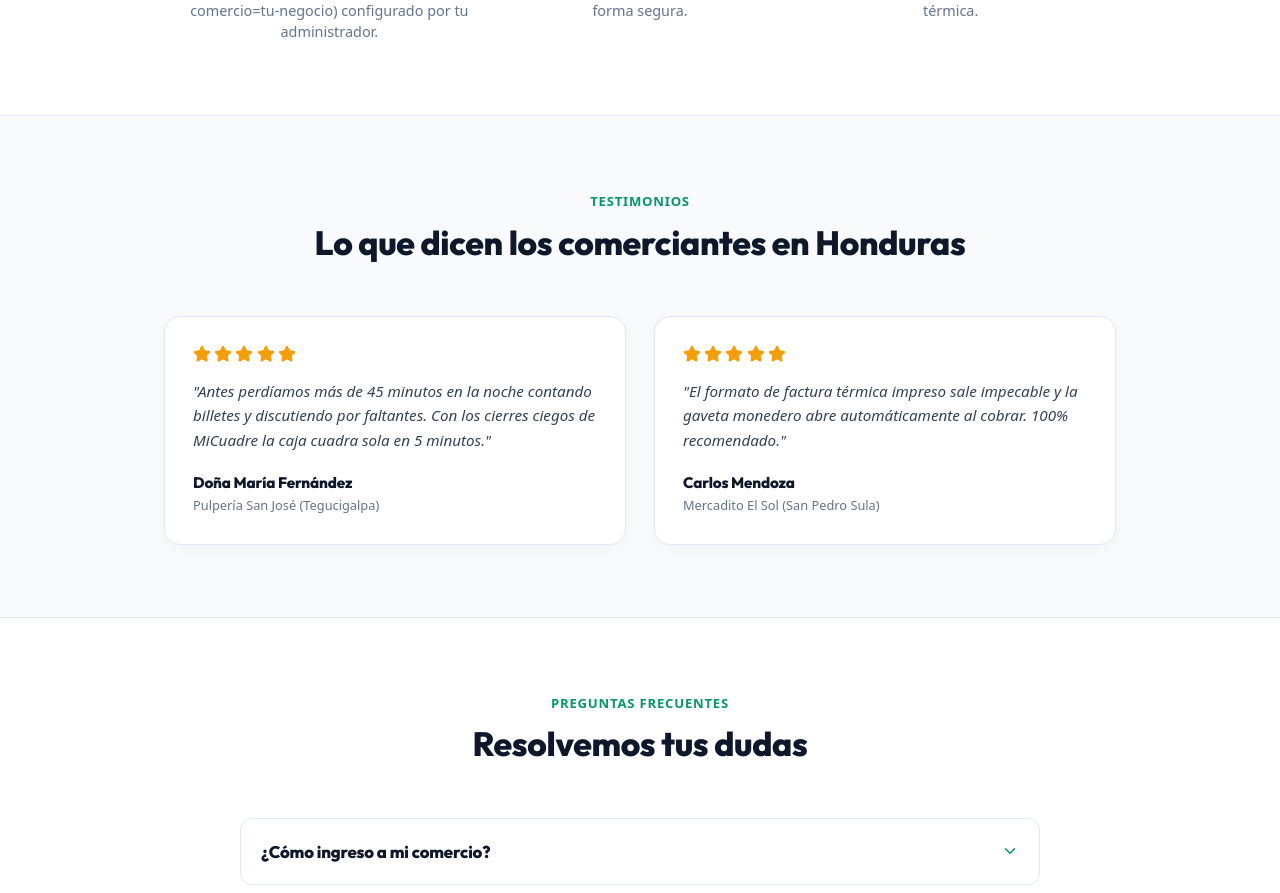
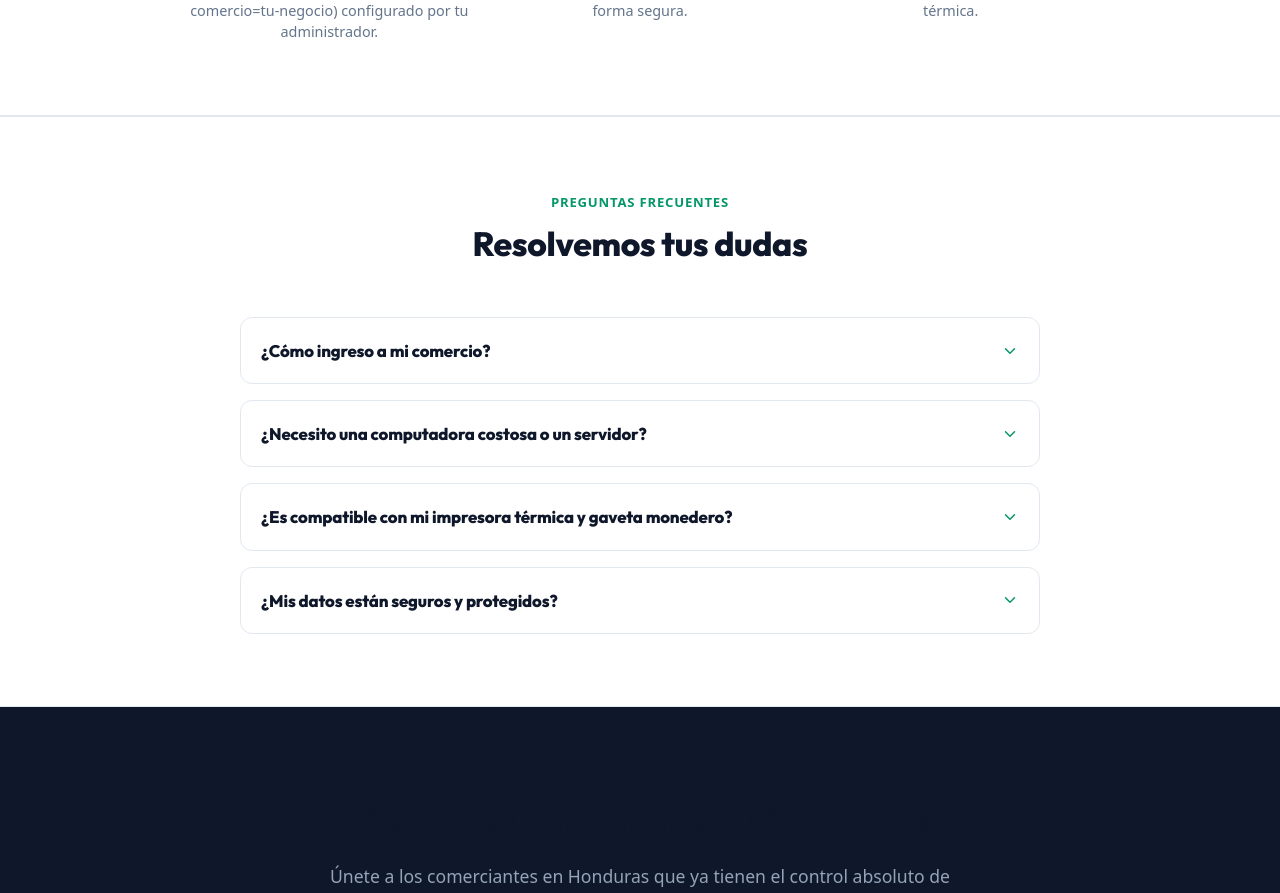
Before and after one commit to BRYAN-FMV/MiCuadre, a React (Vite) app: page / in a window 1280 px wide. Shown: the part 3404-4297 px from the top of the page. Built offline with nearby package versions, Linux system fonts and the light colour scheme; no server answers.

Commit message:
fix: remove fake testimonials section to comply with truth in advertising laws

```diff
--- a/src/components/landing/LandingView.tsx
+++ b/src/components/landing/LandingView.tsx
@@ -435,47 +435,7 @@ export const LandingView: React.FC<LandingViewProps> = ({ onSelectStore, onEnter
         </div>
       </section>
 
-      {/* 8. TESTIMONIALS / SOCIAL PROOF */}
-      <section style={{ padding: '4.5rem 1.5rem', maxWidth: '1000px', margin: '0 auto' }}>
-        <div style={{ textAlign: 'center', marginBottom: '3rem' }}>
-          <span style={{ fontSize: '0.82rem', fontWeight: 800, color: '#059669', textTransform: 'uppercase', letterSpacing: '0.06em' }}>
-            TESTIMONIOS
-          </span>
-          <h2 style={{ fontSize: '2.1rem', fontWeight: 900, color: '#0f172a', marginTop: '0.35rem' }}>
-            Lo que dicen los comerciantes en Honduras
-          </h2>
-        </div>
 
-        <div style={{ display: 'grid', gridTemplateColumns: 'repeat(auto-fit, minmax(300px, 1fr))', gap: '1.75rem' }}>
-
-          <div style={{ background: '#ffffff', border: '1px solid #e2e8f0', borderRadius: '16px', padding: '1.75rem', boxShadow: '0 4px 16px rgba(0,0,0,0.03)' }}>
-            <div style={{ display: 'flex', gap: '0.2rem', color: '#f59e0b', marginBottom: '1rem' }}>
-              <Star size={18} fill="#f59e0b" /><Star size={18} fill="#f59e0b" /><Star size={18} fill="#f59e0b" /><Star size={18} fill="#f59e0b" /><Star size={18} fill="#f59e0b" />
-            </div>
-            <p style={{ color: '#334155', fontSize: '0.95rem', lineHeight: 1.6, fontStyle: 'italic', marginBottom: '1.25rem' }}>
-              "Antes perdíamos más de 45 minutos en la noche contando billetes y discutiendo por faltantes. Con los cierres ciegos de MiCuadre la caja cuadra sola en 5 minutos."
-            </p>
-            <div>
-              <h4 style={{ fontWeight: 800, fontSize: '0.95rem', color: '#0f172a', margin: 0 }}>Doña María Fernández</h4>
-              <p style={{ fontSize: '0.8rem', color: '#64748b', margin: '0.1rem 0 0 0' }}>Pulpería San José (Tegucigalpa)</p>
-            </div>
-          </div>
-
-          <div style={{ background: '#ffffff', border: '1px solid #e2e8f0', borderRadius: '16px', padding: '1.75rem', boxShadow: '0 4px 16px rgba(0,0,0,0.03)' }}>
-            <div style={{ display: 'flex', gap: '0.2rem', color: '#f59e0b', marginBottom: '1rem' }}>
-              <Star size={18} fill="#f59e0b" /><Star size={18} fill="#f59e0b" /><Star size={18} fill="#f59e0b" /><Star size={18} fill="#f59e0b" /><Star size={18} fill="#f59e0b" />
-            </div>
-            <p style={{ color: '#334155', fontSize: '0.95rem', lineHeight: 1.6, fontStyle: 'italic', marginBottom: '1.25rem' }}>
-              "El formato de factura térmica impreso sale impecable y la gaveta monedero abre automáticamente al cobrar. 100% recomendado."
-            </p>
-            <div>
-              <h4 style={{ fontWeight: 800, fontSize: '0.95rem', color: '#0f172a', margin: 0 }}>Carlos Mendoza</h4>
-              <p style={{ fontSize: '0.8rem', color: '#64748b', margin: '0.1rem 0 0 0' }}>Mercadito El Sol (San Pedro Sula)</p>
-            </div>
-          </div>
-
-        </div>
-      </section>
 
       {/* 9. OBJECTION HANDLING / FAQ */}
       <section style={{ background: '#ffffff', borderTop: '1px solid #e2e8f0', borderBottom: '1px solid #e2e8f0', padding: '4.5rem 1.5rem' }}>
```
